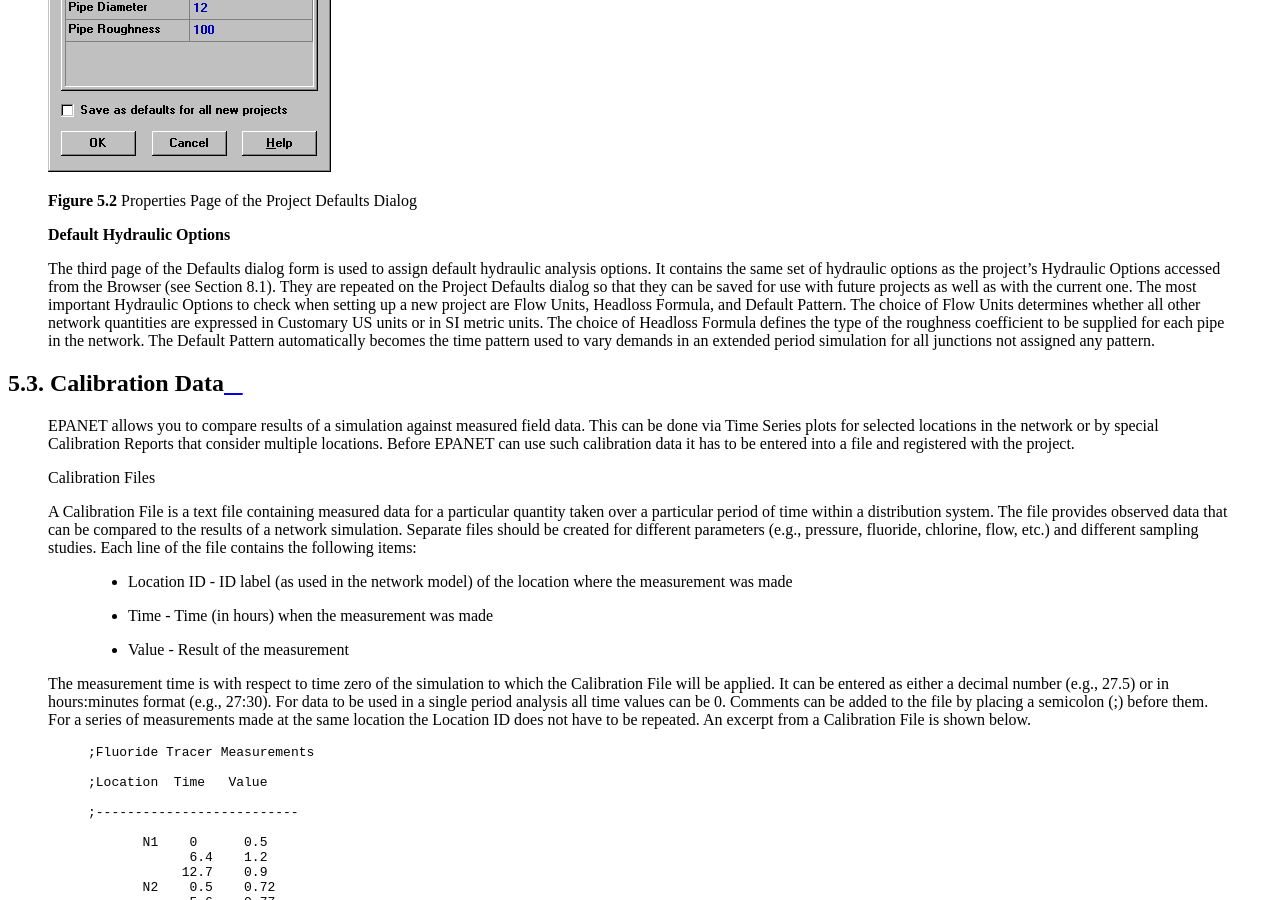
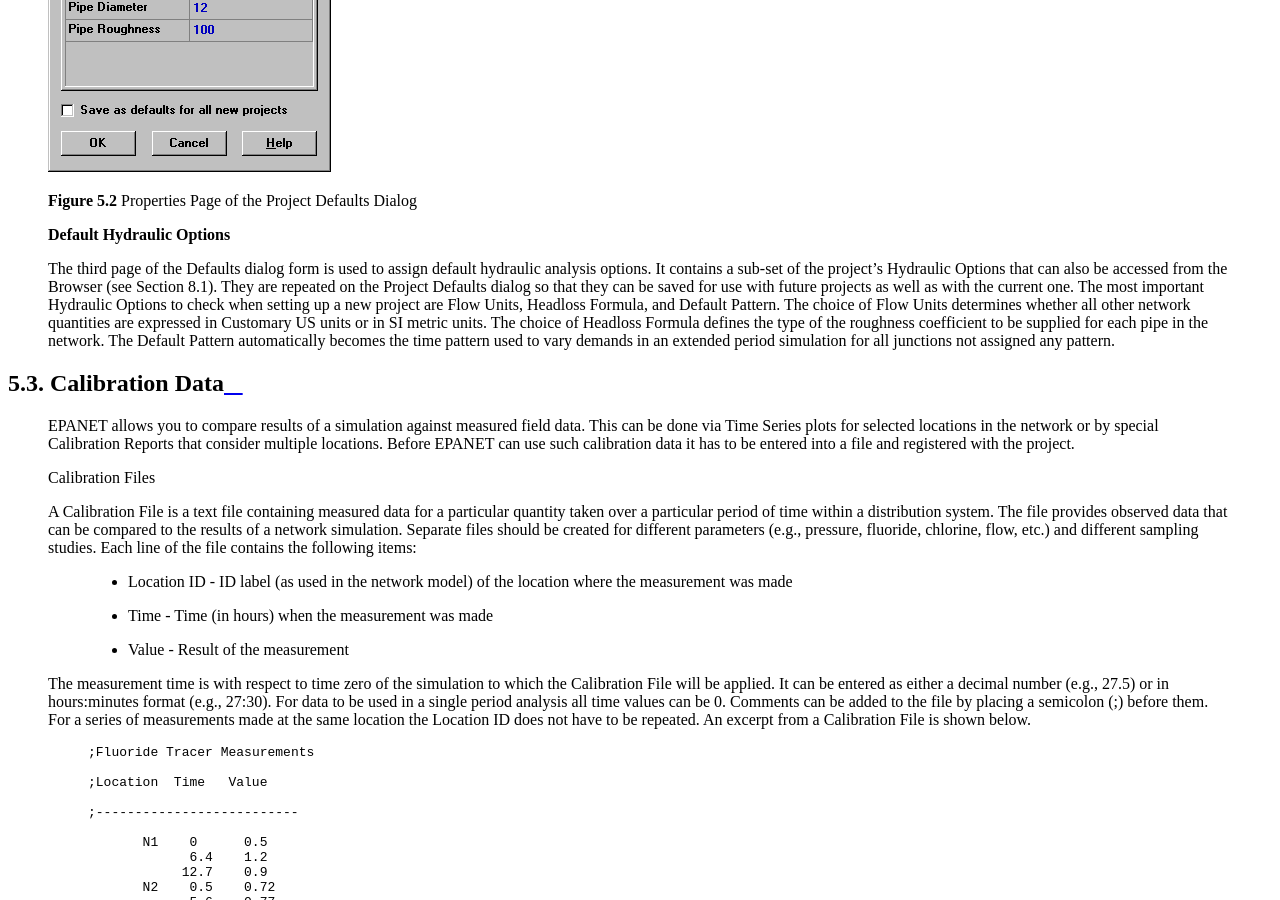
Before and after one commit to USEPA/epanet-manual, a Sphinx documentation site: the page built from docs/5_projects.rst, in a window 1280 px wide and 900 px high, scrolled down 2870 px. Built offline with Sphinx 7.4.7 and the Read the Docs theme 2.0.0, drawn with Linux system fonts in a browser that asks for light colours.

Commit message:
Corrected: Project->Default does not include all the hydraulic options.

```diff
--- a/docs/5_projects.rst
+++ b/docs/5_projects.rst
@@ -165,8 +165,8 @@
    **Default Hydraulic Options**
 
    The third page of the Defaults dialog form is used to assign default
-   hydraulic analysis options. It contains the same set of hydraulic
-   options as the project's Hydraulic Options accessed from the Browser
+   hydraulic analysis options. It contains a sub-set of the project's Hydraulic
+   Options that can also be accessed from the Browser
    (see Section 8.1). They are repeated on the Project Defaults dialog
    so that they can be saved for use with future projects as well as
    with the current one. The most important Hydraulic Options to check
```
